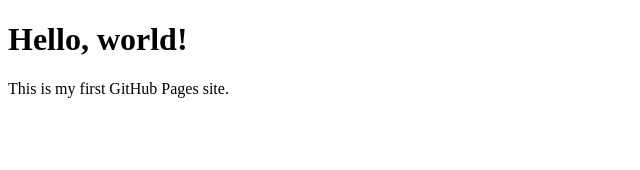
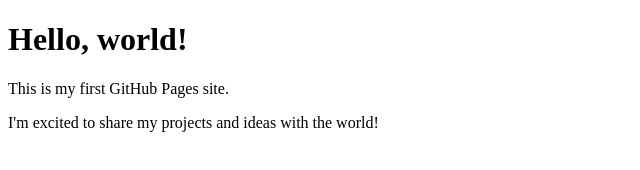
Before and after one commit to InzaTabassum/portfolio-site, a plain HTML site: page index.html in a window 1280 px wide. Shown: the whole page, without its empty margins (0-640 px from the left). Drawn offline with Linux system fonts and the light colour scheme.

```diff
--- a/index.html
+++ b/index.html
@@ -6,5 +6,6 @@
 <body>
   <h1>Hello, world!</h1>
   <p>This is my first GitHub Pages site.</p>
+  <p>I'm excited to share my projects and ideas with the world!</p>
 </body>
 </html>
```
